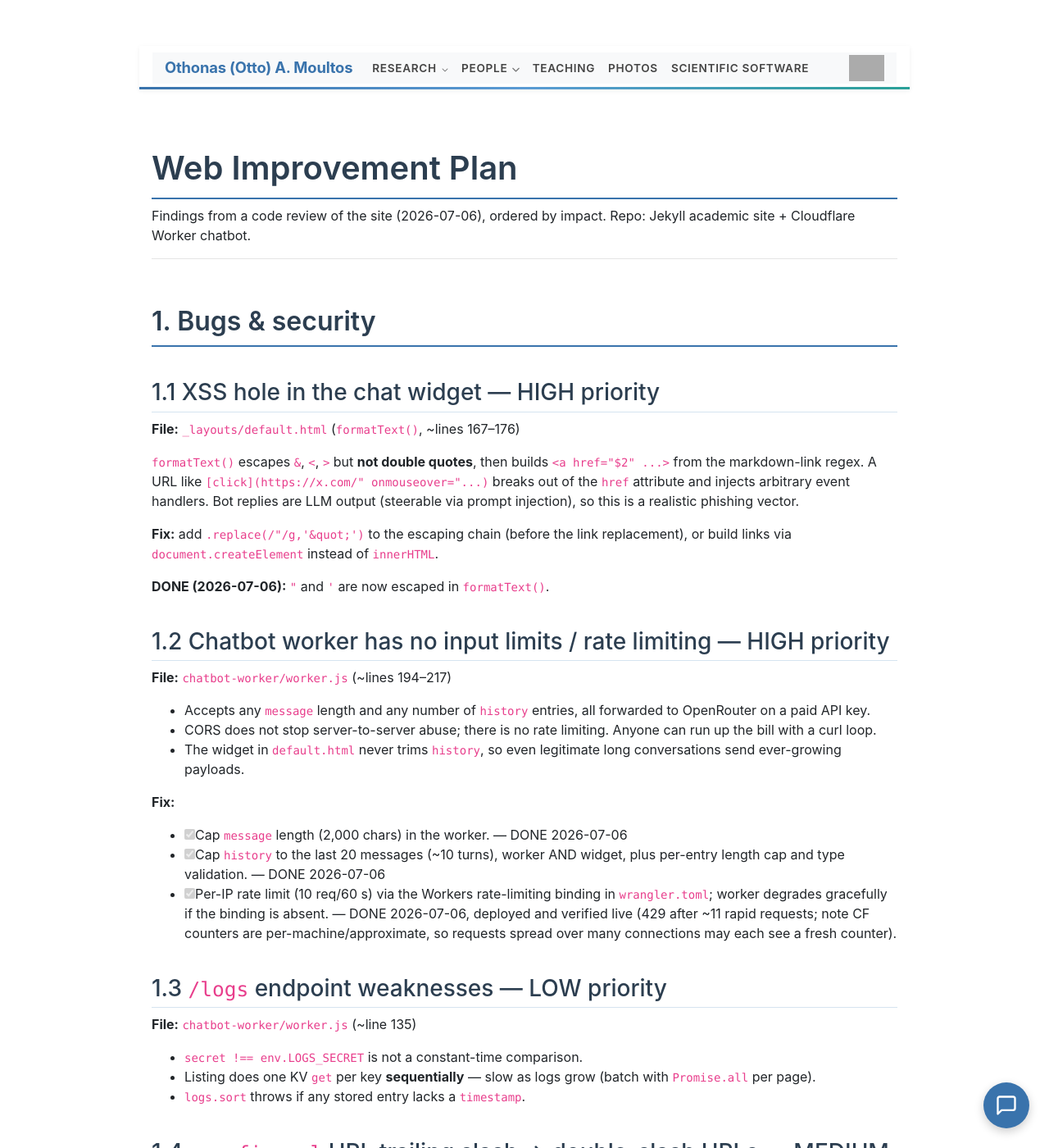
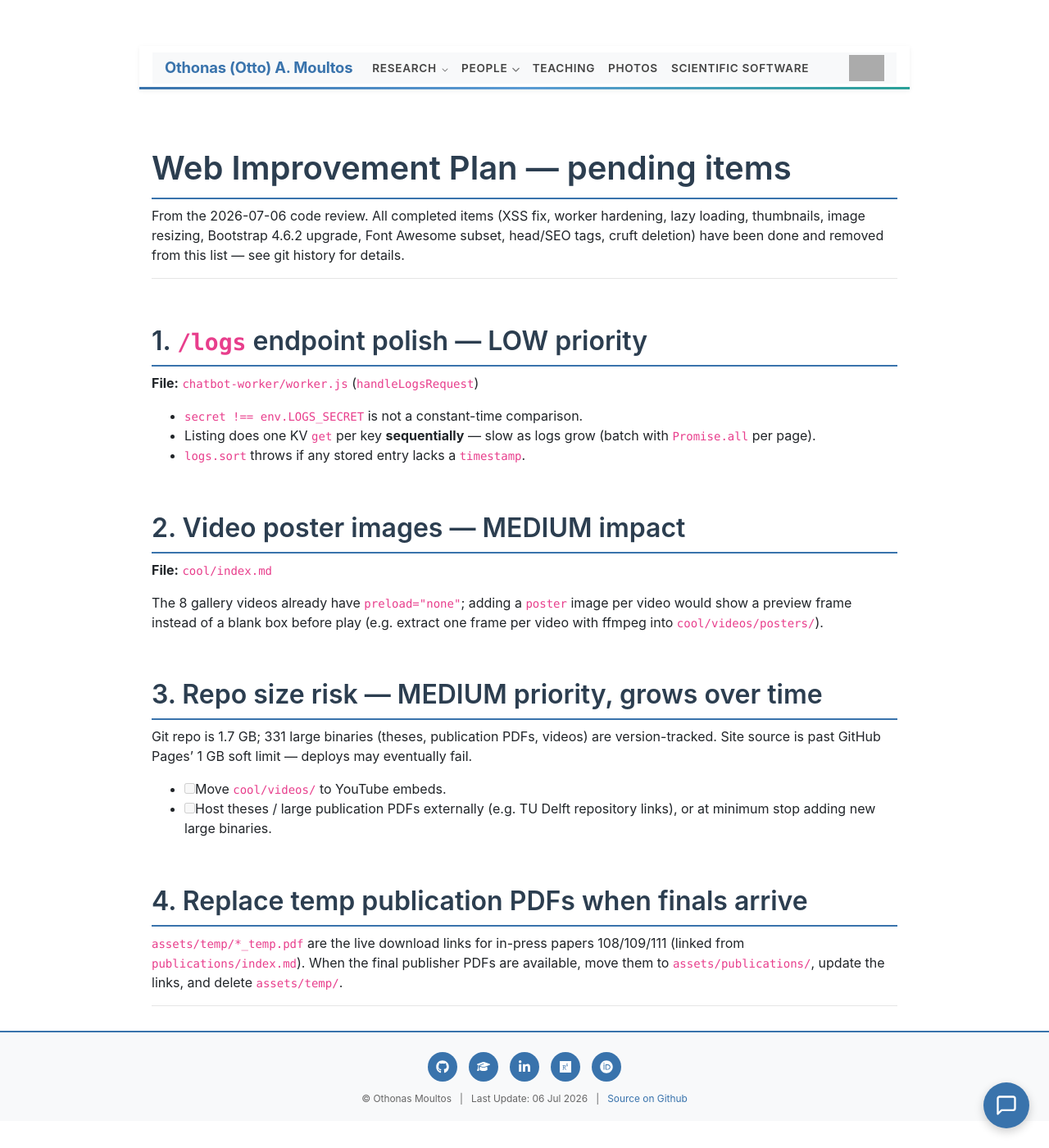
Before and after one commit to omoultosEthTuDelft/web, a Jekyll site: the page built from improvement-web-plan.md, in a window 1280 px wide and 1400 px high. Shown: the whole window at 82% size. Built offline with Jekyll 4.4.1, drawn with Linux system fonts in a browser that asks for light colours; our own code applies the rules of GitHub Pages for plain Markdown files; some of the changed text lies outside the part shown.

Commit message:
Trim improvement plan to pending items only
Co-Authored-By: Claude Fable 5 <noreply@anthropic.com>

```diff
--- a/improvement-web-plan.md
+++ b/improvement-web-plan.md
@@ -1,166 +1,41 @@
-# Web Improvement Plan
+# Web Improvement Plan — pending items
 
-Findings from a code review of the site (2026-07-06), ordered by impact.
-Repo: Jekyll academic site + Cloudflare Worker chatbot.
+From the 2026-07-06 code review. All completed items (XSS fix, worker
+hardening, lazy loading, thumbnails, image resizing, Bootstrap 4.6.2
+upgrade, Font Awesome subset, head/SEO tags, cruft deletion) have been
+done and removed from this list — see git history for details.
 
 ---
 
-## 1. Bugs & security
-
-### 1.1 XSS hole in the chat widget — HIGH priority
-**File:** `_layouts/default.html` (`formatText()`, ~lines 167–176)
-
-`formatText()` escapes `&`, `<`, `>` but **not double quotes**, then builds
-`<a href="$2" ...>` from the markdown-link regex. A URL like
-`[click](https://x.com/" onmouseover="...)` breaks out of the `href`
-attribute and injects arbitrary event handlers. Bot replies are LLM output
-(steerable via prompt injection), so this is a realistic phishing vector.
-
-**Fix:** add `.replace(/"/g,'&quot;')` to the escaping chain (before the
-link replacement), or build links via `document.createElement` instead of
-`innerHTML`.
-
-**DONE (2026-07-06):** `"` and `'` are now escaped in `formatText()`.
-
-### 1.2 Chatbot worker has no input limits / rate limiting — HIGH priority
-**File:** `chatbot-worker/worker.js` (~lines 194–217)
-
-- Accepts any `message` length and any number of `history` entries, all
-  forwarded to OpenRouter on a paid API key.
-- CORS does not stop server-to-server abuse; there is no rate limiting.
-  Anyone can run up the bill with a curl loop.
-- The widget in `default.html` never trims `history`, so even legitimate
-  long conversations send ever-growing payloads.
-
-**Fix:**
-- [x] Cap `message` length (2,000 chars) in the worker. — DONE 2026-07-06
-- [x] Cap `history` to the last 20 messages (~10 turns), worker AND widget,
-  plus per-entry length cap and type validation. — DONE 2026-07-06
-- [x] Per-IP rate limit (10 req/60 s) via the Workers rate-limiting
-  binding in `wrangler.toml`; worker degrades gracefully if the binding
-  is absent. — DONE 2026-07-06, deployed and verified live (429 after
-  ~11 rapid requests; note CF counters are per-machine/approximate, so
-  requests spread over many connections may each see a fresh counter).
-
-### 1.3 `/logs` endpoint weaknesses — LOW priority
-**File:** `chatbot-worker/worker.js` (~line 135)
+## 1. `/logs` endpoint polish — LOW priority
+**File:** `chatbot-worker/worker.js` (`handleLogsRequest`)
 
 - `secret !== env.LOGS_SECRET` is not a constant-time comparison.
 - Listing does one KV `get` per key **sequentially** — slow as logs grow
   (batch with `Promise.all` per page).
 - `logs.sort` throws if any stored entry lacks a `timestamp`.
 
-### 1.4 `_config.yml` URL trailing slash → double-slash URLs — MEDIUM priority
-**Files:** `_config.yml`, `CNAME`
-
-- `url: https://omoultosethtudelft.github.io/web/` + `{{ site.url }}/css/...`
-  yields `…/web//css/theme.css` in production. (Local `_site` hides this
-  because `jekyll serve` overrides the URL with `localhost:4000`.)
-- **Fix:** drop the trailing slash from `url`. — DONE 2026-07-06
-- `CNAME` contains `omoultosethtudelft.github.io` — CNAME files are for
-  *custom* domains; pointing it at the github.io hostname does nothing.
-  Removed. — DONE 2026-07-06
-
-### 1.5 Layout / head hygiene — MEDIUM priority
-**File:** `_layouts/default.html`
-
-- [x] Add `lang="en"` to `<html>` (accessibility). — DONE 2026-07-06
-- [x] Add `<meta name="description">` (site-wide default in `_config.yml`,
-  per-page override via front matter `description:`), SVG favicon
-  (`assets/favicon.svg`), canonical link, Open Graph + Twitter card tags.
-  — DONE 2026-07-06
-- [x] Move `<meta charset="UTF-8">` to be the first element in `<head>`.
-  — DONE 2026-07-06
-
----
-
-## 2. Performance
-
-### 2.1 Photos page ships ~117 MB — HIGHEST impact
-**File:** `photos/index.md`
-
-77 full-resolution camera images embedded directly (e.g.
-`prateek2022.jpg` is 3 MB at 4032×3024). No `loading="lazy"` anywhere on
-the site.
-
-- [x] Add `loading="lazy"` to every gallery `<img>` (cuts initial load to
-  just the viewport). — DONE 2026-07-06 (65 images; lightbox modal img
-  excluded on purpose, its src is set dynamically).
-- [x] Generate ~800px-wide thumbnails — DONE 2026-07-06. Thumbs live in
-  `photos/photos/thumbs/` (9.7 MB total vs 117 MB originals, JPEG q80);
-  gallery `<img>` tags point at thumbs, `<a href>` still opens the
-  full-res original. The lightbox modal shows the thumb, which matches
-  its ~800px max width.
-
-### 2.2 Simulation gallery videos (~300 MB) — HIGH impact
+## 2. Video poster images — MEDIUM impact
 **File:** `cool/index.md`
 
-8 `<video controls>` tags with no `preload` attribute; browsers fetch
-metadata and often buffer ahead for all of them (files up to 54 MB each).
+The 8 gallery videos already have `preload="none"`; adding a `poster`
+image per video would show a preview frame instead of a blank box before
+play (e.g. extract one frame per video with ffmpeg into
+`cool/videos/posters/`).
 
-- [x] Add `preload="none"` to every `<video>`. — DONE 2026-07-06 (8 videos).
-- [ ] Add a `poster` image per video so nothing downloads until play.
+## 3. Repo size risk — MEDIUM priority, grows over time
 
-### 2.3 Oversized images elsewhere — MEDIUM impact
-- [x] Homepage portrait `assets/photoOtto2.jpg`: resized 1453×1907
-  (706 KB) → 800px wide (249 KB). — DONE 2026-07-06
-- [x] People-page avatars: all resized to max 400px wide (dir went
-  8.3 MB → 0.8 MB); `Hicham.png` converted to JPEG (1.2 MB → 40 KB,
-  reference updated in `people/index.md`). — DONE 2026-07-06
-
-### 2.4 Frontend stack — MEDIUM impact
-**File:** `_layouts/default.html`
-
-- [x] **Delete the Tether script tag** (~line 89) — Bootstrap 4 final does
-  not use Tether at all; Popper alone is enough. Pure dead weight.
-  — DONE 2026-07-06.
-- [x] Upgrade Bootstrap 4.0.0 → 4.6.2 (jsdelivr, SRI hashes verified by
-  downloading and hashing the files). jQuery 3.2.1-slim → 3.7.1-slim;
-  Popper now comes from bootstrap.bundle.min.js (one script fewer).
-  — DONE 2026-07-06, homepage rendering verified via headless Chrome.
-- [x] Font Awesome CDN (~250 KB CSS + webfonts) replaced with
-  `css/fa-icons.css` (~25 KB raw / ~8 KB gzipped): a generated subset of
-  the 19 icons the site actually uses, embedded as SVG masks colored via
-  currentColor. Supports `.fa-solid`, `.fa-brands`, legacy `.fa`, and
-  `.fa-fw`. All 19 verified rendering via headless Chrome. To add a new
-  icon: append a rule with the SVG from @fortawesome/fontawesome-free.
-  — DONE 2026-07-06
-
-### 2.5 Repo size risk — MEDIUM priority, grows over time
 Git repo is 1.7 GB; 331 large binaries (theses, publication PDFs, videos)
 are version-tracked. Site source is past GitHub Pages' 1 GB soft limit —
 deploys may eventually fail.
 
-- [ ] Move `cool/videos/` to YouTube embeds (also fixes 2.2).
+- [ ] Move `cool/videos/` to YouTube embeds.
 - [ ] Host theses / large publication PDFs externally (e.g. TU Delft
   repository links), or at minimum stop adding new large binaries.
 
----
+## 4. Replace temp publication PDFs when finals arrive
 
-## 3. Cleanup (no runtime cost, just clutter)
-
-Tracked in git but unused — safe to delete:
-
-- [x] `js/` — jQuery 1.7.1 + plugins; nothing references them (site uses
-  CDN jQuery 3.2.1). — DELETED 2026-07-06
-- [x] `fonts/` — unreferenced. — DELETED 2026-07-06
-- ~~`assets/temp/`~~ — **NOT cruft after all**: the `*_temp.pdf` files
-  are linked from `publications/index.md` for the in-press papers
-  108/109/111. Kept. Revisit when the final publisher PDFs replace them.
-- [x] `Makefile_old` — DELETED 2026-07-06
-- [x] `_layouts/default_original.html` — DELETED 2026-07-06
-- [x] `photos/indexOriginal.md` — DELETED 2026-07-06
-- [x] `software/index_original.md`, `software/index_better.md`
-  — DELETED 2026-07-06
-
----
-
-## Suggested order of execution
-
-1. **Quick wins (minutes):** 1.1 quote-escaping fix, 2.1 `loading="lazy"`,
-   2.2 `preload="none"`, 2.4 delete Tether.
-2. **Worker hardening:** 1.2 input caps + rate limit.
-3. **Config/head fixes:** 1.4, 1.5.
-4. **Image resizing:** 2.1 thumbnails, 2.3.
-5. **Cleanup:** section 3.
-6. **Longer term:** 2.5 repo-size strategy, Bootstrap upgrade.
+`assets/temp/*_temp.pdf` are the live download links for in-press papers
+108/109/111 (linked from `publications/index.md`). When the final
+publisher PDFs are available, move them to `assets/publications/`, update
+the links, and delete `assets/temp/`.
```
